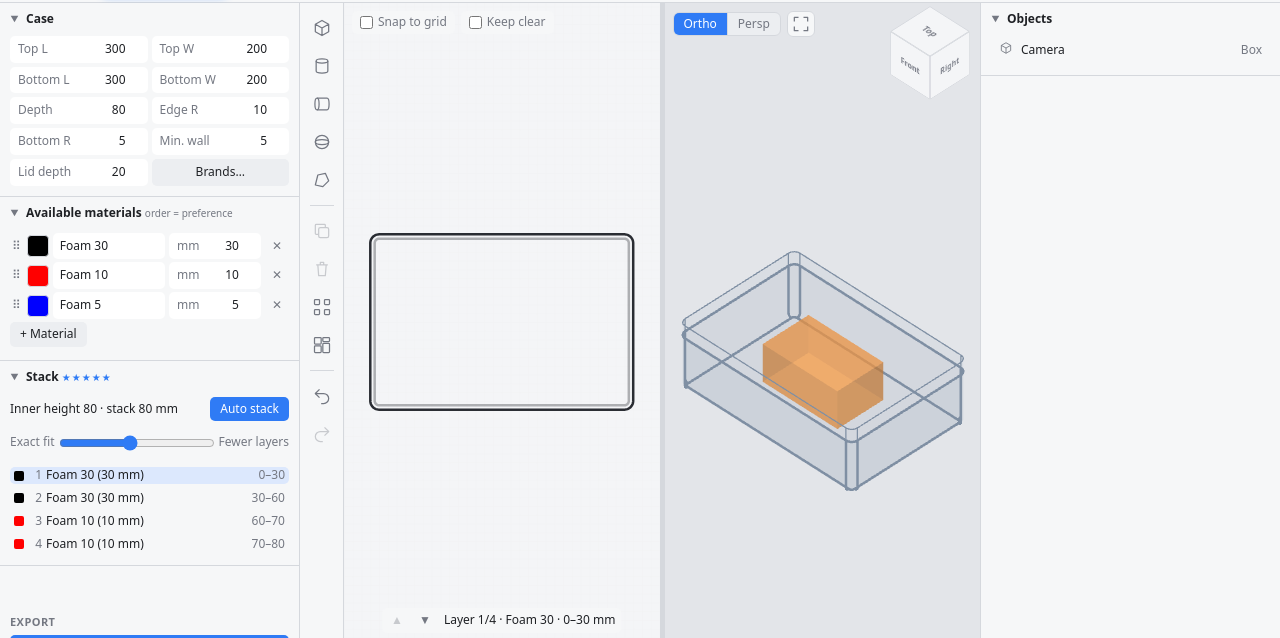
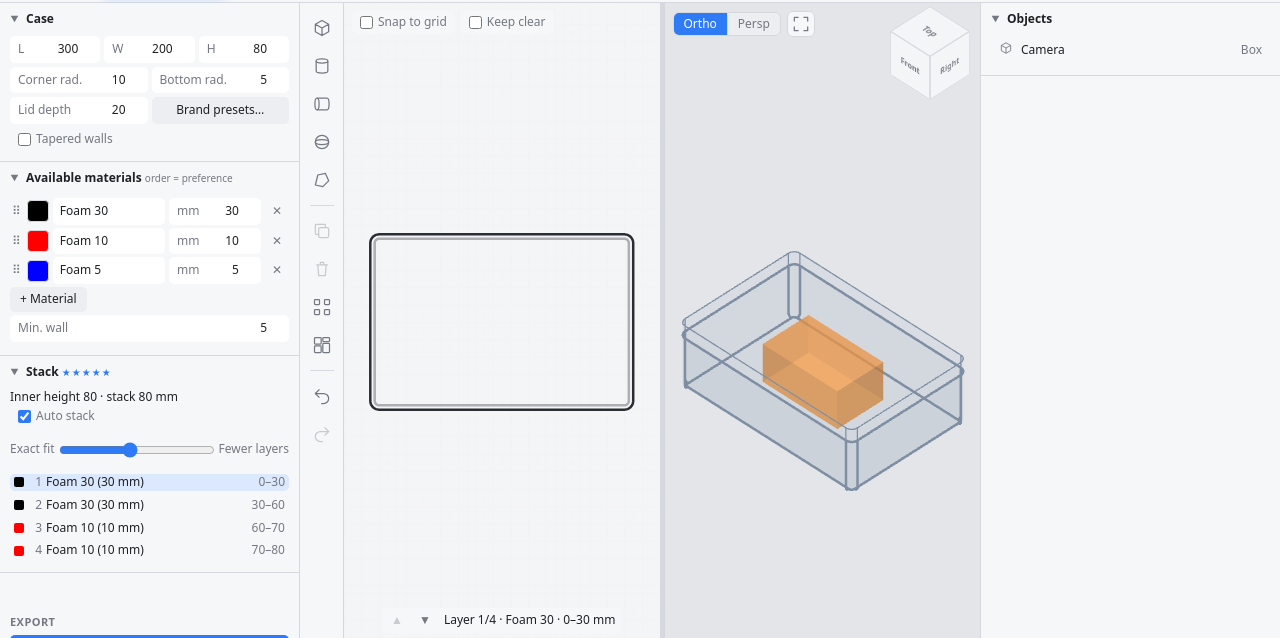
Before and after one commit to falue/incase, a website built with Vite: page index.html in a window 1280 px wide. Shown: the part 35-673 px from the top of the page. Built offline with nearby package versions, Linux system fonts and the light colour scheme; what clipper2-ts would draw is missing.

Commit message:
reorganize input fields

```diff
--- a/index.html
+++ b/index.html
@@ -54,9 +54,9 @@
     <aside id="global">
       <details open><summary>Case <small id="case-preset"></small></summary><div id="case" class="props"></div></details>
       <!-- placed as the last cell of the Case fields by renderCase -->
-      <span id="preset-picker" class="preset-picker"><button id="presets-button" data-tip="Fill in the case from a brand's model or one of your own">Brands…</button><div id="presets" class="presets" hidden></div></span>
+      <span id="preset-picker" class="preset-picker"><button id="presets-button" data-tip="Fill in the case from a brand's model or one of your own">Brand presets…</button><div id="presets" class="presets" hidden></div></span>
       <details open><summary>Available materials <small>order = preference</small></summary><div id="materials"></div></details>
-      <details open><summary>Stack <small id="stack-score"></small></summary><div id="stack-head" class="row"></div><div id="stack-weight" class="row" data-tip="Auto stack: how much less sinking of the objects (in mm, all added up) one more layer must bring"></div><div id="stack"></div></details>
+      <details open><summary>Stack <small id="stack-score"></small></summary><div id="stack-head"></div><div id="stack-weight" class="row" data-tip="Auto stack: how much less sinking of the objects (in mm, all added up) one more layer must bring"></div><div id="stack"></div></details>
       <section id="export-section">
         <h3>Export on sheets</h3>
         <div id="export"></div>
--- a/src/main.ts
+++ b/src/main.ts
@@ -149,6 +149,10 @@ function prop(label: string, el: HTMLInputElement | HTMLSelectElement, tip: stri
 const button = (label: string, tip: string, action: () => void, ...rebuild: Section[]) =>
   h('button', { textContent: label, tip, onclick: () => (action(), changed(...rebuild)) })
 
+/** Labelled checkbox; `set` gets the new state, then the listed panels are rebuilt. */
+const checkbox = (label: string, tip: string, checked: boolean, set: (on: boolean) => void, ...rebuild: Section[]) =>
+  h('label', { className: 'check', tip }, h('input', { type: 'checkbox', checked, onchange: (e: Event) => (set((e.target as HTMLInputElement).checked), changed(...rebuild)) }), label)
+
 const iconButton = (label: string, tip: string, action: () => void, ...rebuild: Section[]) =>
   Object.assign(button(label, tip, action, ...rebuild), { className: 'icon' })
 
@@ -218,8 +222,11 @@ function changed(...rebuild: Section[]) {
   scheduleViews()
 }
 
+let taperedOn = false // keeps the bottom fields open while they still equal the top
+
 function renderCase() {
   const b = project.box
+  const tapered = taperedOn || b.bottomL !== b.topL || b.bottomW !== b.topW
   /** Case size field; a red dot marks values the chosen preset had no data for, until they are edited. */
   const field = (label: string, key: CaseKey, tip: string, set: (v: number) => void = v => (b[key] = v)) => {
     const unknown = b.unknown.includes(key)
@@ -239,17 +246,26 @@ function renderCase() {
     if (b[bottom] === b[top]) b[bottom] = v
     b[top] = v
   }
+  const wide = <T extends HTMLElement>(el: T) => (el.classList.add('wide'), el)
   $('case').replaceChildren(
-    field('Top L', 'topL', 'Inner length of the case at the top opening (the bottom follows while both are equal)', linked('topL', 'bottomL')),
-    field('Top W', 'topW', 'Inner width of the case at the top opening (the bottom follows while both are equal)', linked('topW', 'bottomW')),
-    field('Bottom L', 'bottomL', 'Inner length at the floor; smaller than the top for tapered walls'),
-    field('Bottom W', 'bottomW', 'Inner width at the floor; smaller than the top for tapered walls'),
-    field('Depth', 'depth', 'Inner depth of the case; the foam stack rests on its floor'),
-    field('Edge R', 'radius', 'Corner radius of the case seen from above'),
-    field('Bottom R', 'bottomRadius', 'Radius where the floor meets the walls; makes the lowest layers smaller'),
-    prop('Min. wall', size(() => b.minWall, v => (b.minWall = v)), 'Minimum material wall thickness: the least foam left between any two cutouts and between a cutout and the case wall'),
+    field('L', 'topL', 'Inner length of the case at the top opening (the bottom follows while both are equal)', linked('topL', 'bottomL')),
+    field('W', 'topW', 'Inner width of the case at the top opening (the bottom follows while both are equal)', linked('topW', 'bottomW')),
+    field('H', 'depth', 'Inner depth of the case; the foam stack rests on its floor'),
+    field('Corner rad.', 'radius', 'Corner radius of the case seen from above'),
+    field('Bottom rad.', 'bottomRadius', 'Radius where the floor meets the walls; makes the lowest layers smaller'),
     field('Lid depth', 'lidDepth', 'Inner depth of the lid; case depth + lid depth is the tallest anything may reach'),
     ...(isBorrowed('preset-picker') ? [] : [$('preset-picker')]),
+    wide(checkbox('Tapered walls', 'Walls lean inwards: the floor is smaller than the top opening', tapered, on => {
+      taperedOn = on
+      if (on) return
+      b.bottomL = b.topL
+      b.bottomW = b.topW
+      b.unknown = b.unknown.filter(k => k !== 'bottomL' && k !== 'bottomW')
+    }, 'case')),
+    ...(tapered ? [
+      field('Bottom L', 'bottomL', 'Inner length at the floor; smaller than the top for tapered walls'),
+      field('Bottom W', 'bottomW', 'Inner width at the floor; smaller than the top for tapered walls'),
+    ] : []),
   )
 }
 
@@ -376,6 +392,7 @@ function renderMaterials() {
         ms.push({ id: uid(), name: `Foam ${ms.length + 1}`, thickness: 5, color: nextColor(), sheets })
       }, 'materials'),
     ),
+    h('div', { className: 'row' }, prop('Min. wall', size(() => project.box.minWall, v => (project.box.minWall = v)), 'Minimum material wall thickness: the least foam left between any two cutouts and between a cutout and the case wall')),
   )
   renderExport() // lists the materials
 }
@@ -505,11 +522,7 @@ function renderStack(starMm = 5) {
       textContent: `Inner height ${fmtLen(box.depth)} · stack ${fmtLen(z)} ${unit()}`,
       tip: 'A stack lower than the case is fine (it rests on the floor); a taller one does not fit',
     }),
-    h('span', { className: 'grow' }),
-    Object.assign(
-      button('Auto stack', 'When on, the stack builds itself from the material list and the objects and stays updated; editing a layer turns it off', () => (project.stackAuto = !project.stackAuto)),
-      { className: 'toggle' + (project.stackAuto ? ' active' : '') },
-    ),
+    checkbox('Auto stack', 'When on, the stack builds itself from the material list and the objects and stays updated; editing a layer turns it off', project.stackAuto, on => (project.stackAuto = on)),
   )
   // how far each object's cut misses a layer boundary, and the stack the case depth
   const off = project.items.map(it => ({ name: it.name, d: Math.abs(resting(project, it).z - it.z) })).filter(o => o.d > 0.01)
--- a/src/style.css
+++ b/src/style.css
@@ -86,7 +86,7 @@ input[type='color']::-webkit-color-swatch { border: 1px solid var(--line); borde
 .seg { display: inline-flex; border: 1px solid var(--line); border-radius: 6px; overflow: hidden; background: var(--panel-2); }
 .seg button { padding: 3px 10px; border-radius: 0; background: none; color: var(--muted); }
 .seg button + button { border-left: 1px solid var(--line); }
-.seg button.active, .toggle.active { background: var(--accent); color: var(--accent-text); }
+.seg button.active { background: var(--accent); color: var(--accent-text); }
 
 /* top bar */
 /* shares the page columns so the layout switch sits above the viewports */
@@ -196,6 +196,11 @@ summary small, .hint { font-weight: normal; color: var(--muted); }
 .prop > input:focus, .prop > select:focus { border: none; }
 .prop > input[type='text'] { text-align: left; }
 .prop.wide { grid-column: 1 / -1; }
+/* Case: L W H in thirds, the rest in halves */
+#case { grid-template-columns: repeat(6, 1fr); }
+#case > * { grid-column: span 3; }
+#case > .prop:nth-child(-n + 3) { grid-column: span 2; }
+#case > .wide { grid-column: 1 / -1; }
 
 .row { display: flex; align-items: center; gap: 4px; margin: 3px 0; }
 .grow { flex: 1; min-width: 0; }
```
